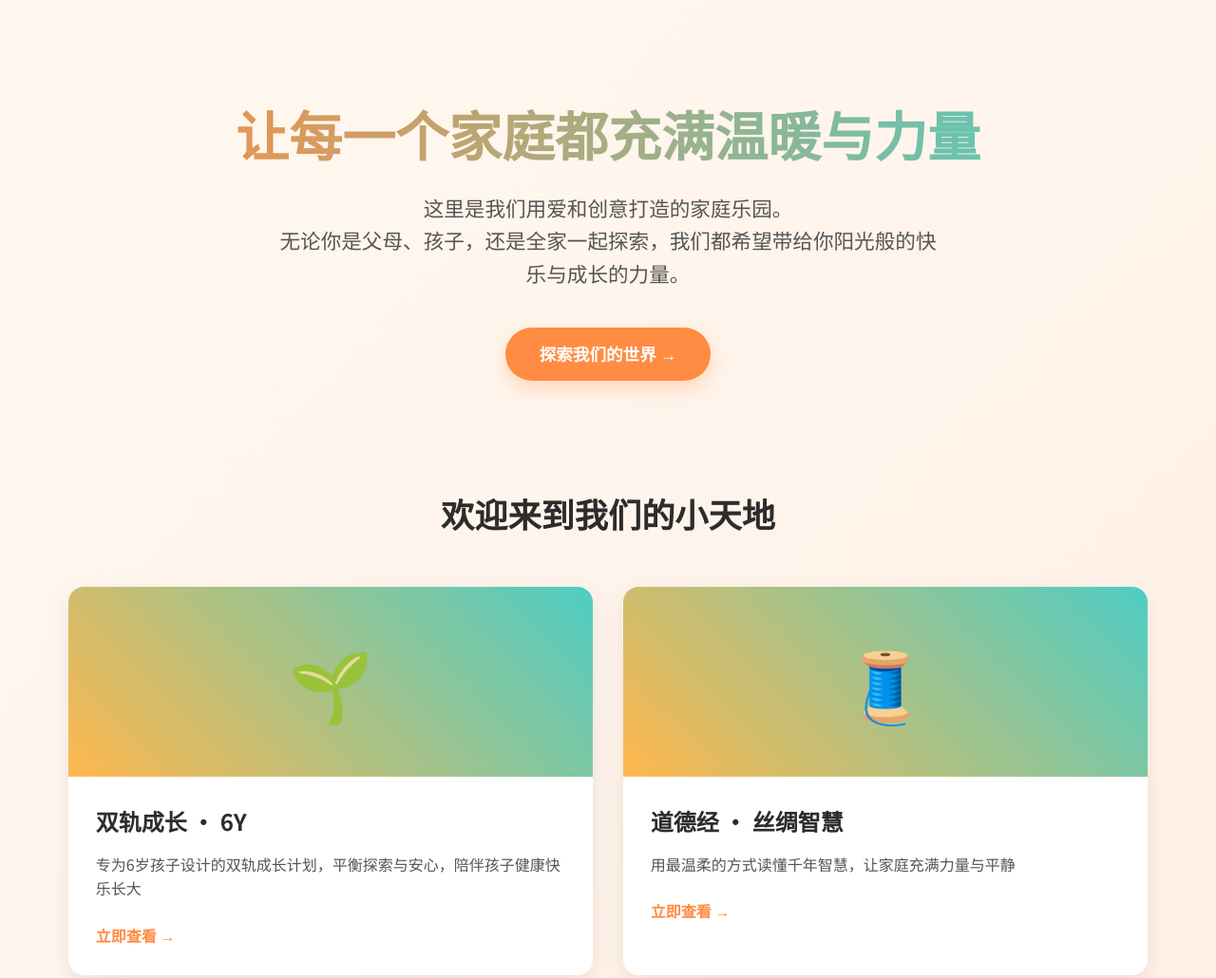
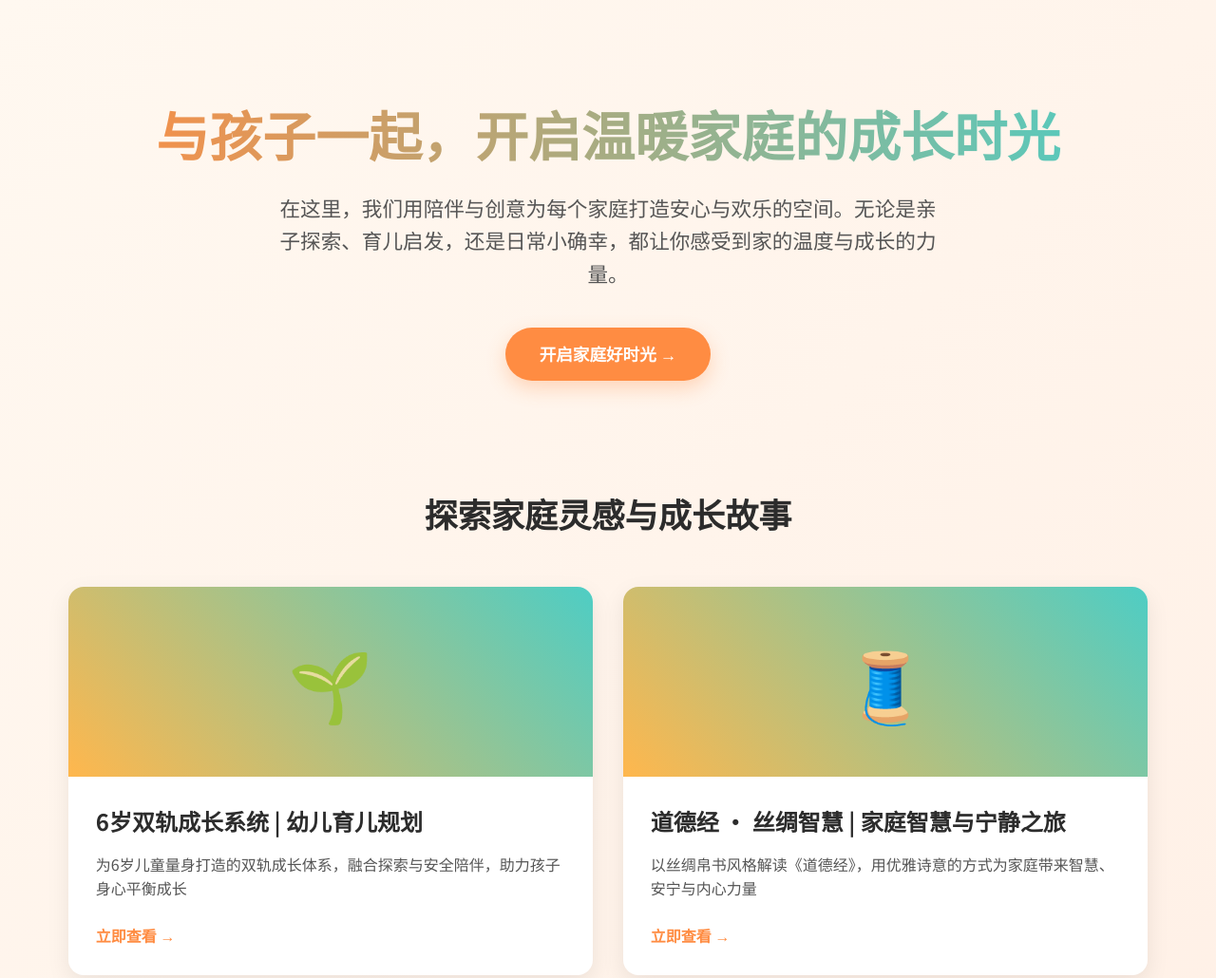
Before and after one commit to Jogiter/aigc-pages, a plain HTML site: page index.html in a window 1280 px wide. Shown: the top 1030 px of the page at 95% size. Drawn offline with Linux system fonts and the light colour scheme.

Commit message:
Update content in index.html and manifest.json for improved clarity and engagement

```diff
--- a/index.html
+++ b/index.html
@@ -185,14 +185,14 @@
 
     <!-- Hero -->
     <section class="hero">
-        <h1>让每一个家庭都充满温暖与力量</h1>
-        <p>这里是我们用爱和创意打造的家庭乐园。<br>无论你是父母、孩子，还是全家一起探索，我们都希望带给你阳光般的快乐与成长的力量。</p>
-        <a href="#explore" class="cta-button">探索我们的世界 →</a>
+        <h1>与孩子一起，开启温暖家庭的成长时光</h1>
+        <p>在这里，我们用陪伴与创意为每个家庭打造安心与欢乐的空间。无论是亲子探索、育儿启发，还是日常小确幸，都让你感受到家的温度与成长的力量。</p>
+        <a href="#explore" class="cta-button">开启家庭好时光 →</a>
     </section>
 
     <!-- 动态卡片区 -->
     <section class="section" id="explore">
-        <h2 class="section-title">欢迎来到我们的小天地</h2>
+        <h2 class="section-title">探索家庭灵感与成长故事</h2>
         <div class="cards" id="cards-container">
             <!-- JS 动态生成卡片 -->
         </div>
```
Also changed, not shown: manifest.json.
